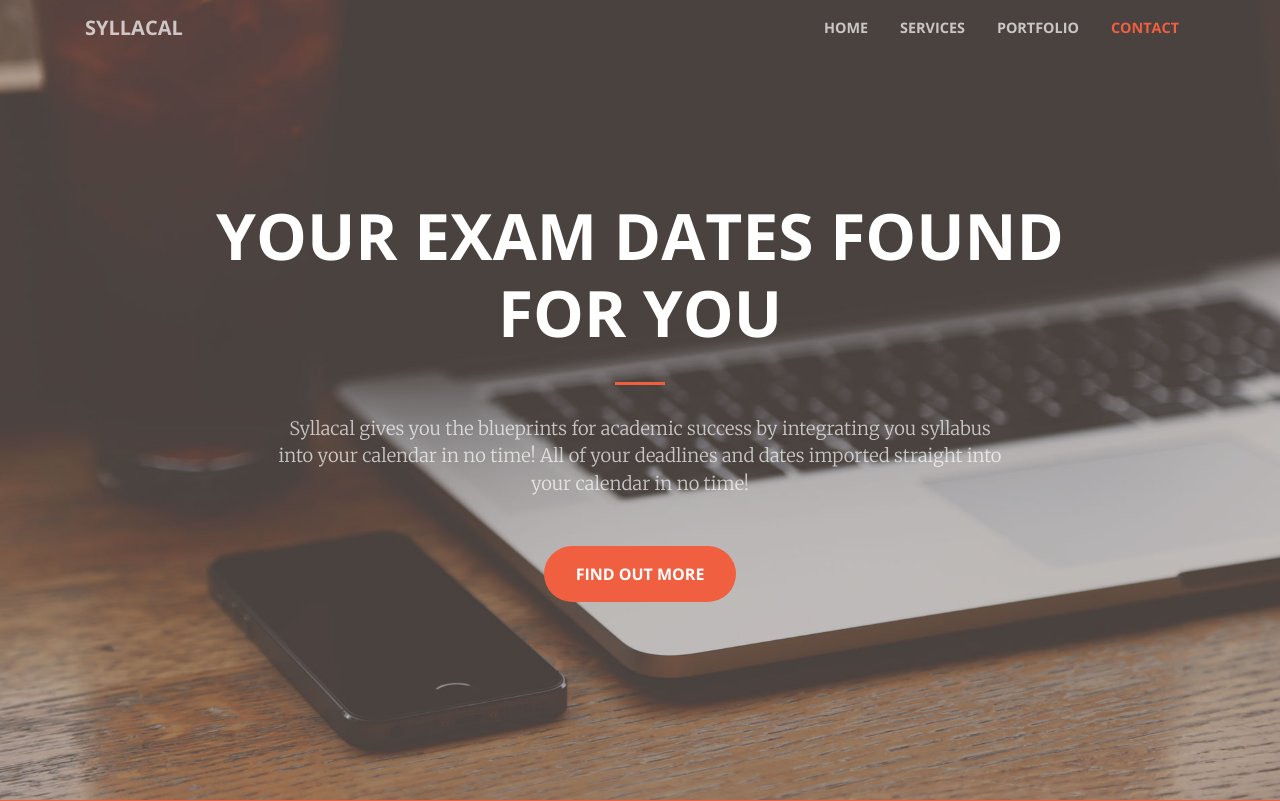
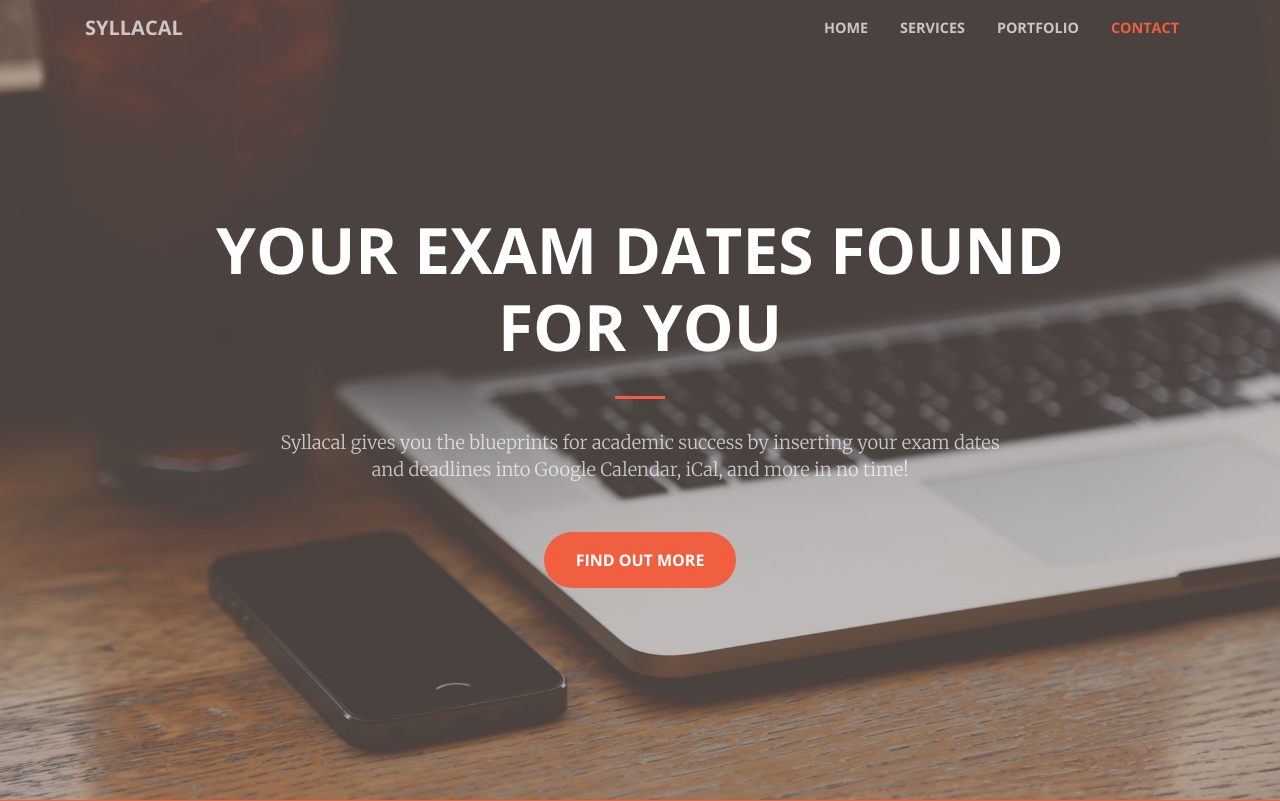
Before and after one commit to amanzanero/syllacal, a Django app: template syllabus_reader/templates/startbootstrap-creative-gh-pages/index.html in a window 1280 px wide. Shown: the top 801 px of the page. Run offline with Django 3.2, Linux system fonts and the light colour scheme; the template is opened without the code that fills it, so the values that code supplies are empty; some libraries are stand-ins or nearby versions.

Commit message:
Modified index.html; ready to be connected

```diff
--- a/syllabus_reader/templates/startbootstrap-creative-gh-pages/index.html
+++ b/syllabus_reader/templates/startbootstrap-creative-gh-pages/index.html
@@ -64,7 +64,7 @@
             <hr>
           </div>
           <div class="col-lg-8 mx-auto">
-            <p class="text-faded mb-5">Syllacal gives you the blueprints for academic success by integrating you syllabus into your calendar in no time! All of your deadlines and dates imported straight into your calendar in no time!</p>
+            <p class="text-faded mb-5">Syllacal gives you the blueprints for academic success by inserting your exam dates and deadlines into Google Calendar, iCal, and more in no time!</p>
             <a class="btn btn-primary btn-xl js-scroll-trigger" href="#about">Find Out More</a>
           </div>
         </div>
```
